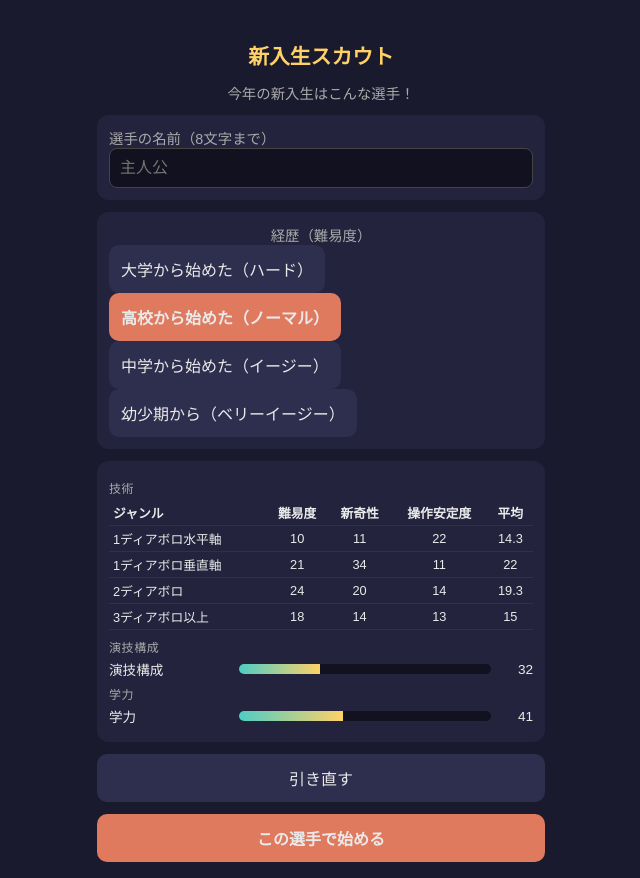
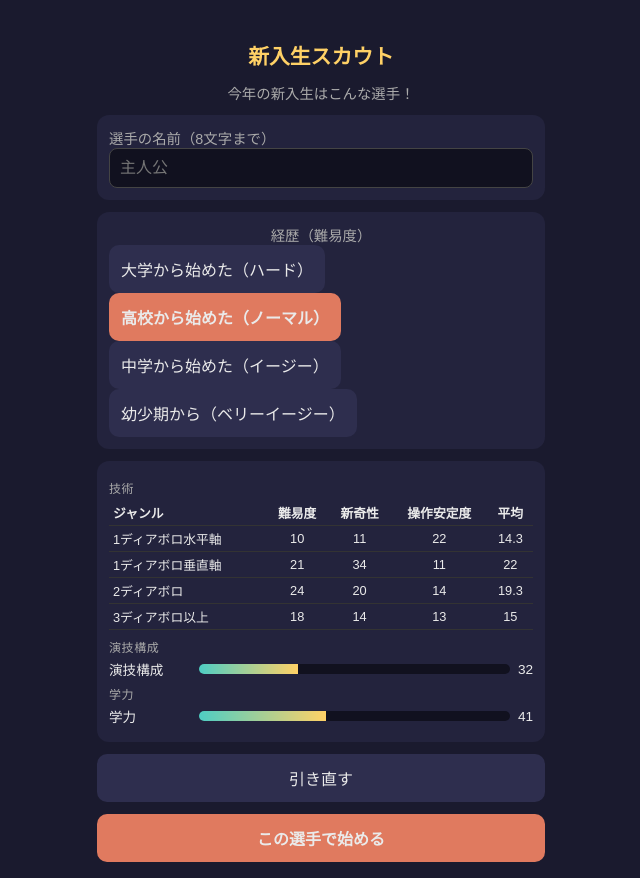
Before and after one commit to aratama-ship-it/diapro, a plain HTML site: page index.html in a window 1280 px wide. Both pictures are taken after a click on the button "はじめから". Shown: the whole page, without its empty margins (319-959 px from the left). Drawn offline with Linux system fonts and the light colour scheme.

Commit message:
fix: Codexレビュー対応（大会エントリー警告の再計算・モバイル条件カードの折り返し）
- 部門選択の変更時に「最低1部門」警告の表示状態を再計算
- stat-rowをflex-wrap化しラベル/値の固定幅を緩和して折り返しを改善

Co-Authored-By: Claude Opus 4.8 <noreply@anthropic.com>

```diff
--- a/css/style.css
+++ b/css/style.css
@@ -33,11 +33,11 @@ input {
   font-size: 1rem;
 }
 .card { background: #23233d; border-radius: 12px; padding: 12px; }
-.stat-row { display: flex; align-items: center; gap: 8px; margin: 4px 0; font-size: 0.85rem; }
-.stat-row .label { width: 9em; flex-shrink: 0; }
-.stat-row .bar-bg { flex: 1; height: 10px; background: #11111f; border-radius: 5px; overflow: hidden; display: block; }
+.stat-row { display: flex; align-items: center; gap: 8px; margin: 4px 0; font-size: 0.85rem; flex-wrap: wrap; }
+.stat-row .label { min-width: 6em; flex-shrink: 0; word-break: break-word; }
+.stat-row .bar-bg { flex: 1; height: 10px; background: #11111f; border-radius: 5px; overflow: hidden; display: block; min-width: 40px; }
 .stat-row .bar { height: 100%; background: linear-gradient(90deg, #4ecdc4, #ffd166); display: block; }
-.stat-row .val { width: 2.5em; text-align: right; }
+.stat-row .val { flex-shrink: 0; text-align: right; }
 #main-header { text-align: center; font-size: 1.05rem; color: #ffd166; }
 #main-actions { display: flex; flex-direction: column; gap: 8px; }
 #main-actions button { font-size: 0.85rem; padding: 10px 4px; }
--- a/js/app.js
+++ b/js/app.js
@@ -474,6 +474,7 @@
       $('#entry-hint').textContent += '　⚠ 怪我の影響でミス率+15%！';
     }
     const rows = [];
+    const emptyHint = el('div', 'cond-warn', '最低1部門を選択してください');
     DT.DATA.DIVISIONS.forEach(d => {
       const label = d.id === 'overall' ? '個人総合部門' : d.label;
       const b = el('button', '', label);
@@ -486,10 +487,10 @@
           entrySelection.push(d.id);
           b.classList.add('primary');
         }
+        emptyHint.classList.toggle('hidden', entrySelection.length > 0);
       };
       rows.push(b);
     });
-    const emptyHint = el('div', 'cond-warn', '最低1部門を選択してください');
     emptyHint.classList.toggle('hidden', entrySelection.length > 0);
     rows.push(emptyHint);
     $('#entry-divisions').replaceChildren(...rows);
```
